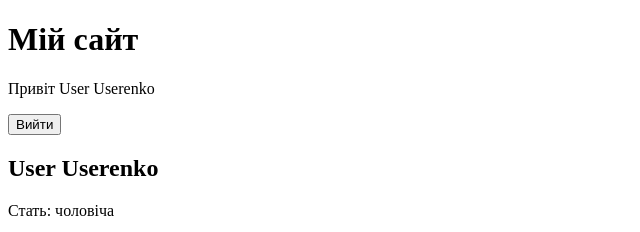
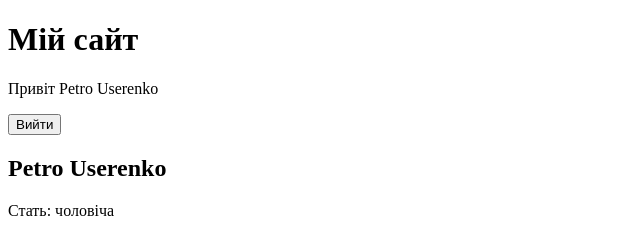
Before and after one commit to fc-fullstack-courses/pfe-2024-1-react-lessons, a React (Vite) app: page / in a window 1280 px wide. Shown: the top 232 px of the page, without its empty margins (0-640 px from the left). Built offline with nearby package versions, Linux system fonts and the light colour scheme.

Commit message:
Add state elevation example

```diff
--- a/src/App.jsx
+++ b/src/App.jsx
@@ -48,14 +48,51 @@ const elem2 = (
 // jsx fragment
 // const frag = <></>;
 
-function App() {
+class App extends React.Component {
+  state = {
+    user: {
+      id: 0,
+      firstName: 'Petro',
+      lastName: 'Userenko',
+      isMale: true,
+      email: 'testuser@gmail.com',
+      age: 12,
+    },
+  };
 
-  return (
-    <>
-      <Header />
-      <UserProfile />
-    </>
-  );
+  handleLogout = () => {
+    this.setState({
+      user: null,
+    });
+  };
+
+  handleLogin = () => {
+    this.setState({
+      user: {
+        id: 0,
+        firstName: 'User',
+        lastName: 'Userenko',
+        isMale: true,
+        email: 'testuser@gmail.com',
+        age: 12,
+      },
+    });
+  };
+
+  render() {
+    const { user } = this.state;
+
+    return (
+      <>
+        <Header
+          user={user}
+          handleLogout={this.handleLogout}
+          handleLogin={this.handleLogin}
+        />
+        <UserProfile user={user} />
+      </>
+    );
+  }
 }
 
 export default App;
--- a/src/components/Header/index.jsx
+++ b/src/components/Header/index.jsx
@@ -1,43 +1,13 @@
 import React, { Component } from 'react';
 
 class Header extends Component {
-  state = {
-    user: {
-      id: 0,
-      firstName: 'User',
-      lastName: 'Userenko',
-      isMale: true,
-      email: 'testuser@gmail.com',
-      age: 12,
-    },
-  };
-
-  handleLogout = () => {
-    this.setState({
-      user: null,
-    });
-  };
-
-  handleLogin = () => {
-    this.setState({
-      user: {
-        id: 0,
-        firstName: 'User',
-        lastName: 'Userenko',
-        isMale: true,
-        email: 'testuser@gmail.com',
-        age: 12,
-      },
-    });
-  };
-
   render() {
-    const { user } = this.state;
+    const { user, handleLogout, handleLogin } = this.props;
 
     const fullName = user ? `${user.firstName} ${user.lastName}`.trim() : 'Guest';
 
-    const logoutBtn = <button onClick={this.handleLogout}>Вийти</button>;
-    const loginBtn = <button onClick={this.handleLogin}>Увійти</button>;
+    const logoutBtn = <button onClick={handleLogout}>Вийти</button>;
+    const loginBtn = <button onClick={handleLogin}>Увійти</button>;
 
     return (
       <header>
--- a/src/components/UserProfile/index.jsx
+++ b/src/components/UserProfile/index.jsx
@@ -1,20 +1,10 @@
 import React, { Component } from 'react';
 
 class UserProfile extends Component {
-  state = {
-    user: {
-      id: 0,
-      firstName: 'User',
-      lastName: 'Userenko',
-      isMale: true,
-      email: 'testuser@gmail.com',
-      age: 12,
-    },
-  }
+  render() {
+    const { user } = this.props;
 
-  render() {
-    const { user } = this.state;
-
+    if(user) {
       return (
         <article>
           <h1>{user.firstName} {user.lastName}</h1>
@@ -23,6 +13,12 @@ class UserProfile extends Component {
           <p>Електронна пошта: {user.email}</p>
         </article>
       );
+    } else {
+      return <article>
+        <h1>Увійдіть щоб переглянути свої дані</h1>
+      </article>
+    }
+
   }
 }
 
```
Lines whose indentation alone changed are shown as unchanged.
